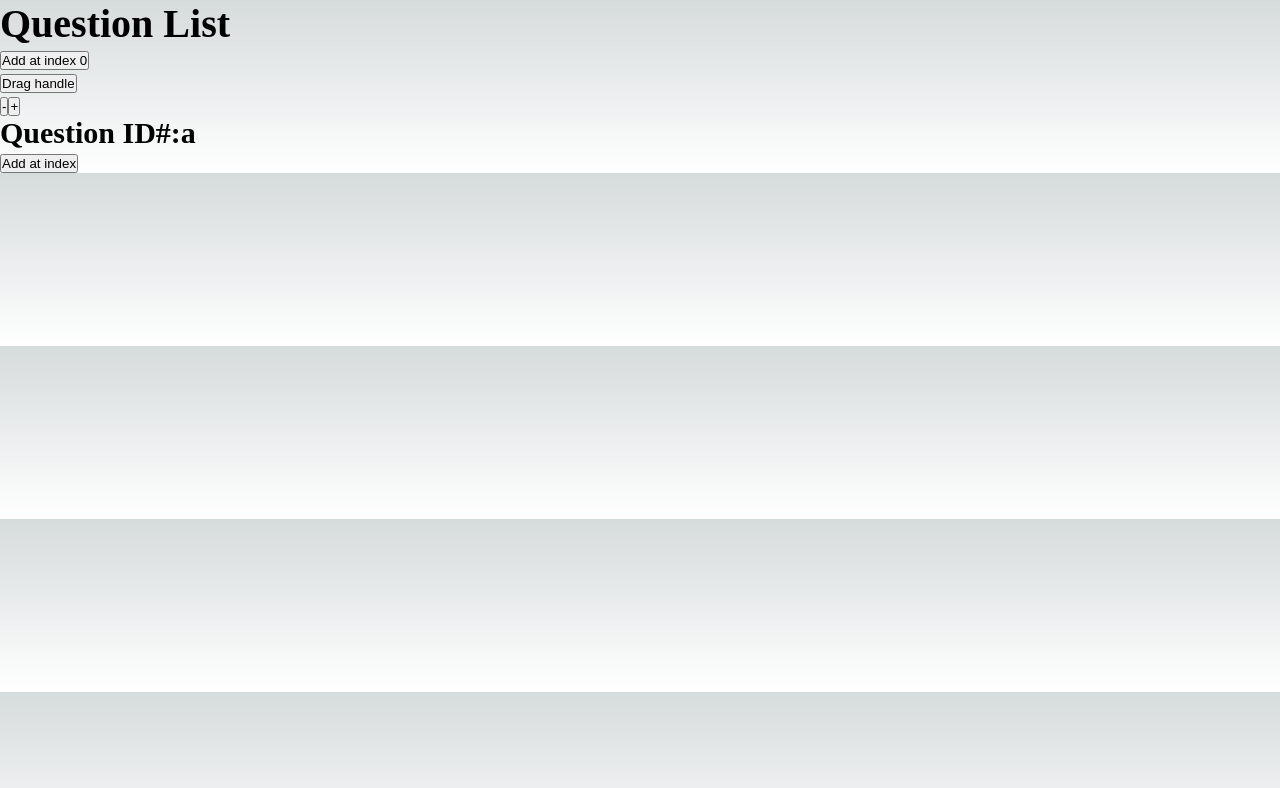
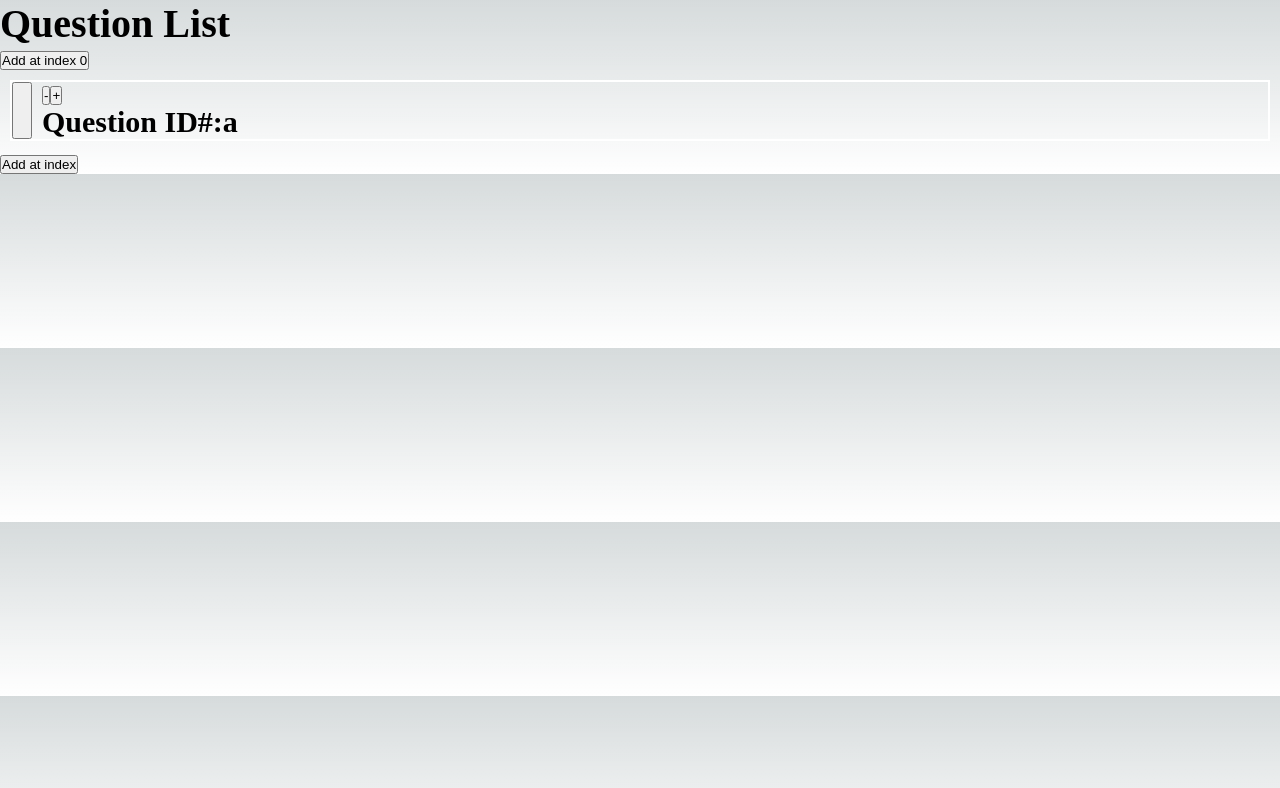
Before and after one commit to klalicki/mini-survey, a Next.js app: page /edit in a window 1280 px wide. Shown: the top 788 px of the page. Built offline with nearby package versions, Linux system fonts and the light colour scheme.

Commit message:
implements drag handle and removes drag overlay

```diff
--- a/components/EditQuestion/EditQuestion.tsx
+++ b/components/EditQuestion/EditQuestion.tsx
@@ -19,10 +19,9 @@ const EditQuestion = ({
       }
     : undefined;
   return (
-    <article ref={setNodeRef} style={draggableStyle}>
-      <button {...listeners} {...attributes}>
-        Drag handle
-      </button>
+    <article ref={setNodeRef} style={draggableStyle} className="eq-container">
+      <button {...listeners} {...attributes} className="eq-draghandle"></button>
+      <div className="eq-main">
         <div className="move-buttons">
           <button
             onClick={() => {
@@ -41,6 +40,7 @@ const EditQuestion = ({
           </button>
         </div>
         <h2>Question ID#:{questionData.staticID}</h2>
+      </div>
     </article>
   );
 };
--- a/components/QuestionList/QuestionList.tsx
+++ b/components/QuestionList/QuestionList.tsx
@@ -36,14 +36,14 @@ const QuestionList = () => {
           );
         })}
         <ButtonAddQuestion />
-        <DragOverlay>
+        {/* <DragOverlay>
           {activeID ? (
             <EditQuestion
               questionData={questionList[activeID]}
               index={activeID}
             />
           ) : null}
-        </DragOverlay>
+        </DragOverlay> */}
       </DndContext>
     </div>
   );
--- a/styles/globals.css
+++ b/styles/globals.css
@@ -106,3 +106,16 @@ a {
     color-scheme: dark;
   }
 }
+
+.eq-container {
+  border: 2px solid white;
+  /* padding: 1rem; */
+  margin: 0.5rem;
+  display: flex;
+  flex-direction: row;
+  gap: 0.5rem;
+}
+
+.eq-draghandle {
+  width: 1rem;
+}
```
Lines whose indentation alone changed are shown as unchanged.
